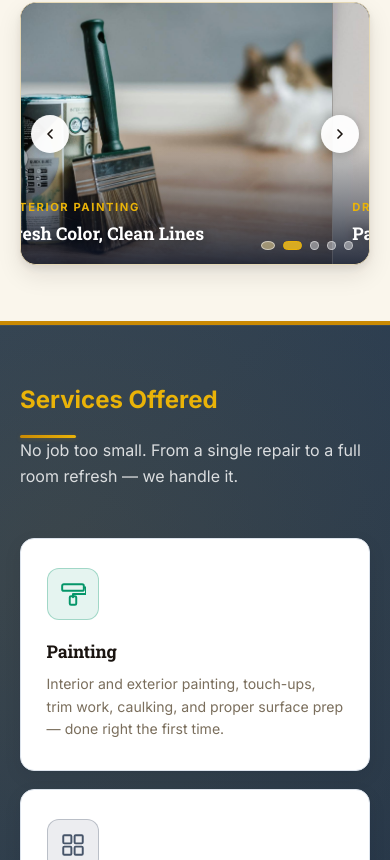
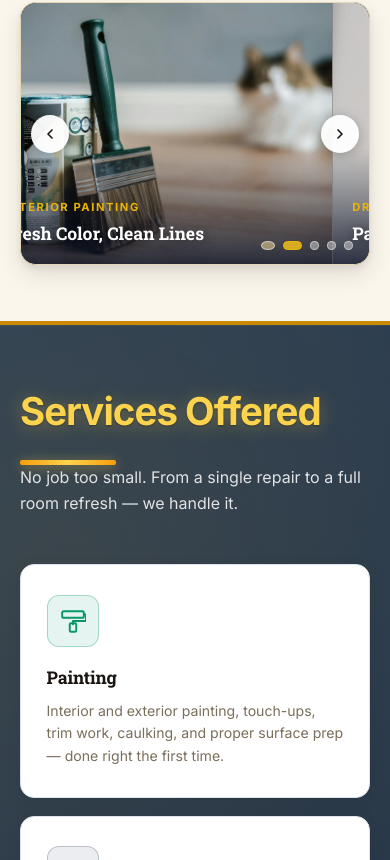
Before and after one commit to Orangemanbad88/handyman-site, a plain HTML site: page index.html in a window 390 px wide. Shown: the part 1140-2000 px from the top of the page. Drawn offline with Linux system fonts and the light colour scheme.

Commit message:
fix: restore brand text on phone, beef up Services Offered heading
- Mobile nav now shows "Number 1 Handyman" alongside the N1 mark at 0.82rem,
  with mark/link sizing tightened so everything fits on a 360px+ phone.
  Mark-only fallback below 380px for the smallest devices.
- Services Offered heading: clamp 2.4-3.6rem (was 2-2.8), brighter gold #FCD34D
  with a warm glow text-shadow.
- Underline below the heading now 96x5px gold gradient with a soft glow,
  pulled tighter to the heading.
- Services band top padding reduced 5rem -> 3.25rem to move the heading up.

Co-Authored-By: Claude Opus 4.6 (1M context) <noreply@anthropic.com>

```diff
--- a/index.html
+++ b/index.html
@@ -501,7 +501,7 @@
     background: linear-gradient(135deg, var(--denim) 0%, var(--navy-deep) 50%, var(--denim) 100%);
     border-top: 4px solid var(--gold);
     border-bottom: 4px solid var(--gold);
-    padding: 5rem 2.5rem;
+    padding: 3.25rem 2.5rem 5rem;
     position: relative;
     box-shadow: inset 0 1px 0 rgba(255,255,255,0.06);
   }
@@ -520,8 +520,20 @@
     position: relative;
   }
   /* Dark-band overrides for headings + sub text */
-  .services-inner h2 { color: var(--gold-light); }
-  .services-inner .section-sub { color: rgba(255,255,255,0.82); }
+  .services-inner h2 {
+    font-size: clamp(2.4rem, 5.5vw, 3.6rem);
+    color: #FCD34D;
+    text-shadow: 0 2px 18px rgba(252,211,77,0.35), 0 1px 2px rgba(0,0,0,0.4);
+    letter-spacing: -0.025em;
+  }
+  .services-inner h2::after {
+    width: 96px !important;
+    height: 5px !important;
+    background: linear-gradient(90deg, #F59E0B 0%, #FCD34D 50%, #F59E0B 100%) !important;
+    margin-top: 1.1rem !important;
+    box-shadow: 0 2px 12px rgba(252,211,77,0.5) !important;
+  }
+  .services-inner .section-sub { color: rgba(255,255,255,0.85); }
   .services-grid {
     display: grid;
     grid-template-columns: repeat(auto-fill, minmax(260px, 1fr));
@@ -963,12 +975,16 @@
   }
 
   @media (max-width: 560px) {
-    nav { padding: 0 1rem; }
-    .nav-brand { font-size: 0.92rem; }
+    nav { padding: 0 0.85rem; }
+    .nav-brand { font-size: 0.82rem; letter-spacing: -0.01em; }
+    .nav-brand .mark { width: 26px; height: 26px; line-height: 26px; font-size: 0.72rem; margin-right: 0.4rem; }
+    .nav-links { gap: 0.1rem; }
+    .nav-links a { padding: 0.45rem 0.5rem; font-size: 0.66rem; letter-spacing: 0.04em; }
+  }
+
+  @media (max-width: 380px) {
     .nav-brand .brand-text { display: none; }
     .nav-brand .mark { margin-right: 0; }
-    .nav-links { gap: 0.1rem; }
-    .nav-links a { padding: 0.45rem 0.55rem; font-size: 0.68rem; letter-spacing: 0.05em; }
   }
 
   @media (max-width: 480px) {
```
